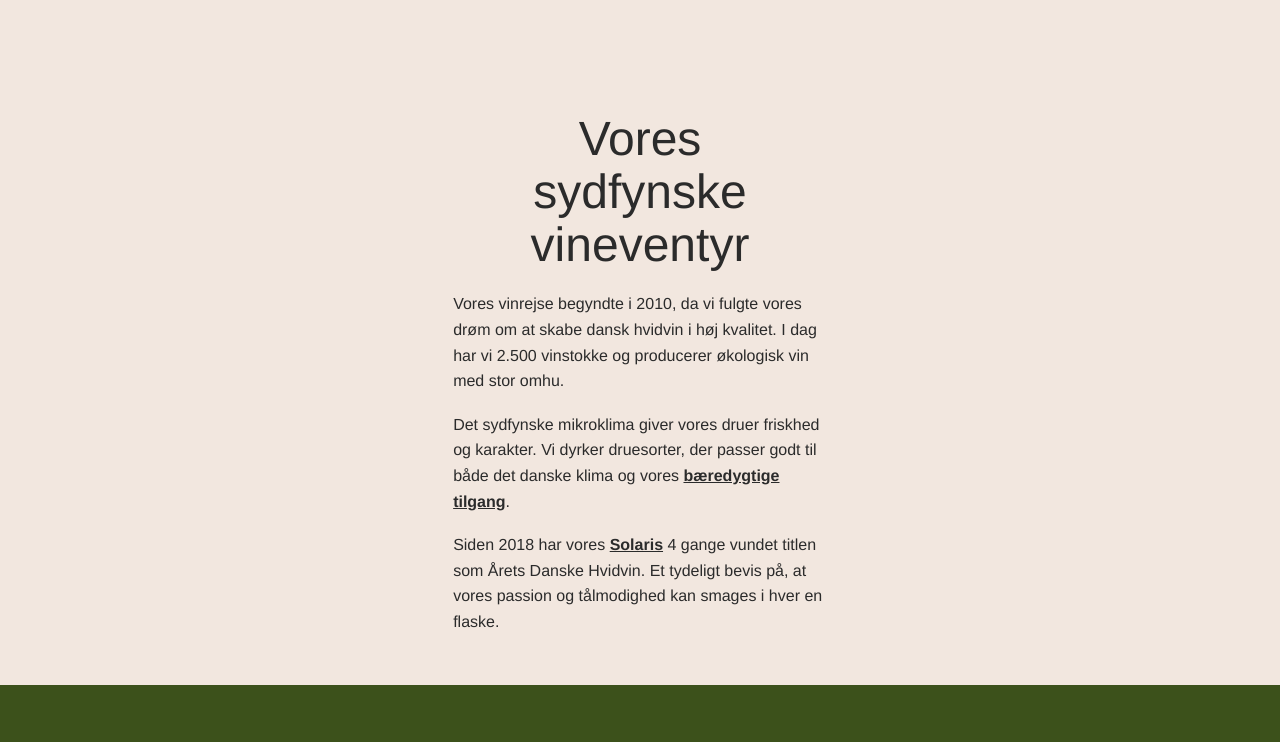
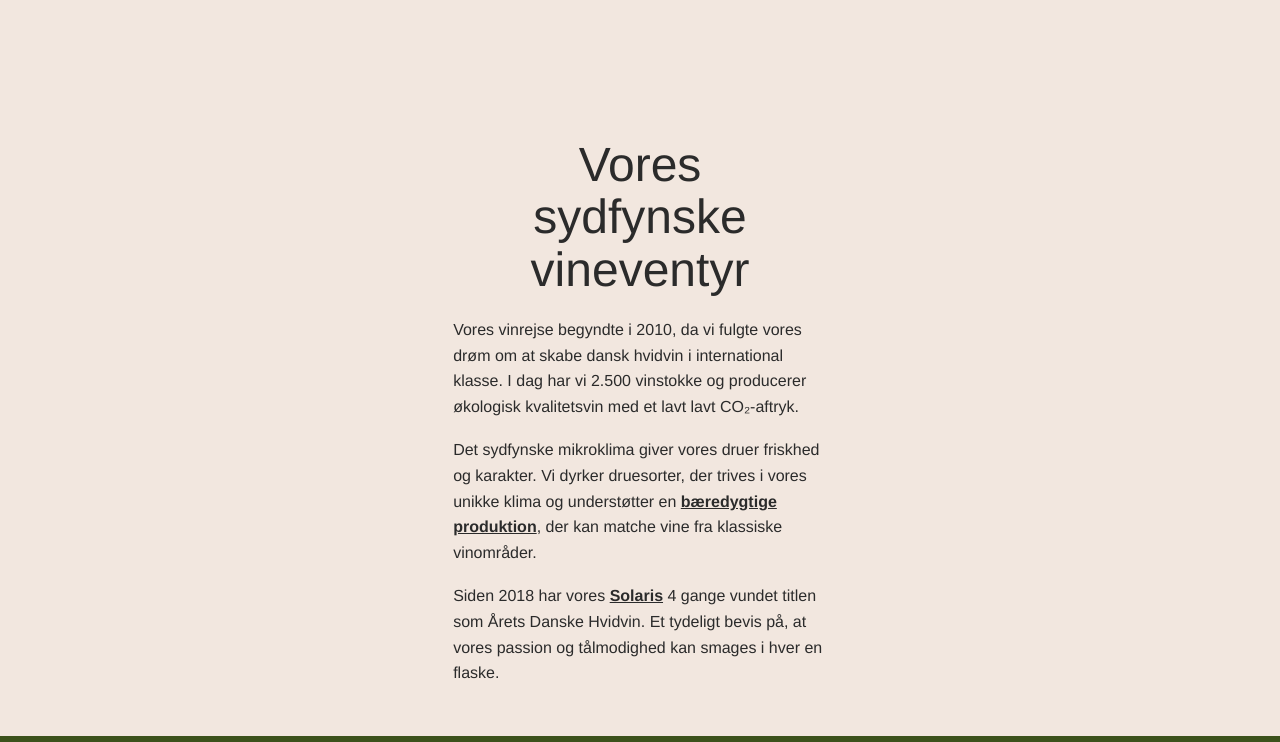
Before and after one commit to SarahNevin/havblink, a plain HTML site: page index.html in a window 1280 px wide. Shown: the part 1657-2399 px from the top of the page. Drawn offline with Linux system fonts and the light colour scheme; a web font is replaced by a local one.

Commit message:
Tekst opdateret

```diff
--- a/index.html
+++ b/index.html
@@ -119,7 +119,7 @@
         <h1>HAVBLINK: prisvindende dansk hvidvin</h1>
         <p>Hos Havblink byder vi på prisvindende <a href=dansk-hvidvin>dansk hvidvin</a> fra vores familieejede vingård under sydfynske himmelstrøg.</p>
         <br>
-        <p>Her dyrker vi 100% økologisk hvidvin. Vores druer er håndplukkede, og bæredygtighed er tænkt ind i alt, vi gør.</p>
+        <p>Her dyrker vi 100% økologisk hvidvin med enkle metoder og stor kærlighed til jorden. Vores druer er håndplukkede, og bæredygtighed er tænkt ind i alt, vi gør.</p>
         <br>
         <p>Når du skænker et glas Havblink Hvidvin, får du et lille stykke af Sydfyn – skabt med godt håndværk og respekt for naturen.</p>
       </section>
@@ -159,9 +159,9 @@
 
        <section class="brandhistorie">
         <h2>Vores sydfynske vineventyr</h2>
-        <p>Vores vinrejse begyndte i 2010, da vi fulgte vores drøm om at skabe dansk hvidvin i høj kvalitet. I dag har vi 2.500 vinstokke og producerer økologisk vin med stor omhu.</p>
+        <p>Vores vinrejse begyndte i 2010, da vi fulgte vores drøm om at skabe dansk hvidvin i international klasse. I dag har vi 2.500 vinstokke og producerer økologisk kvalitetsvin med et lavt lavt CO₂-aftryk.</p>
         <br>
-        <p>Det sydfynske mikroklima giver vores druer friskhed og karakter. Vi dyrker druesorter, der passer godt til både det danske klima og vores <a href="vin-med-omtanke">bæredygtige tilgang</a>.</p>
+        <p>Det sydfynske mikroklima giver vores druer friskhed og karakter. Vi dyrker druesorter, der trives i vores unikke klima og understøtter en  <a href="vin-med-omtanke">bæredygtige produktion</a>, der kan matche vine fra klassiske vinområder.</p>
         <br>
         <p>Siden 2018 har vores <a href="havblink-solaris">Solaris</a> 4 gange vundet titlen som Årets Danske Hvidvin. Et tydeligt bevis på, at vores passion og tålmodighed kan smages i hver en flaske.</p>
       </section>
```
